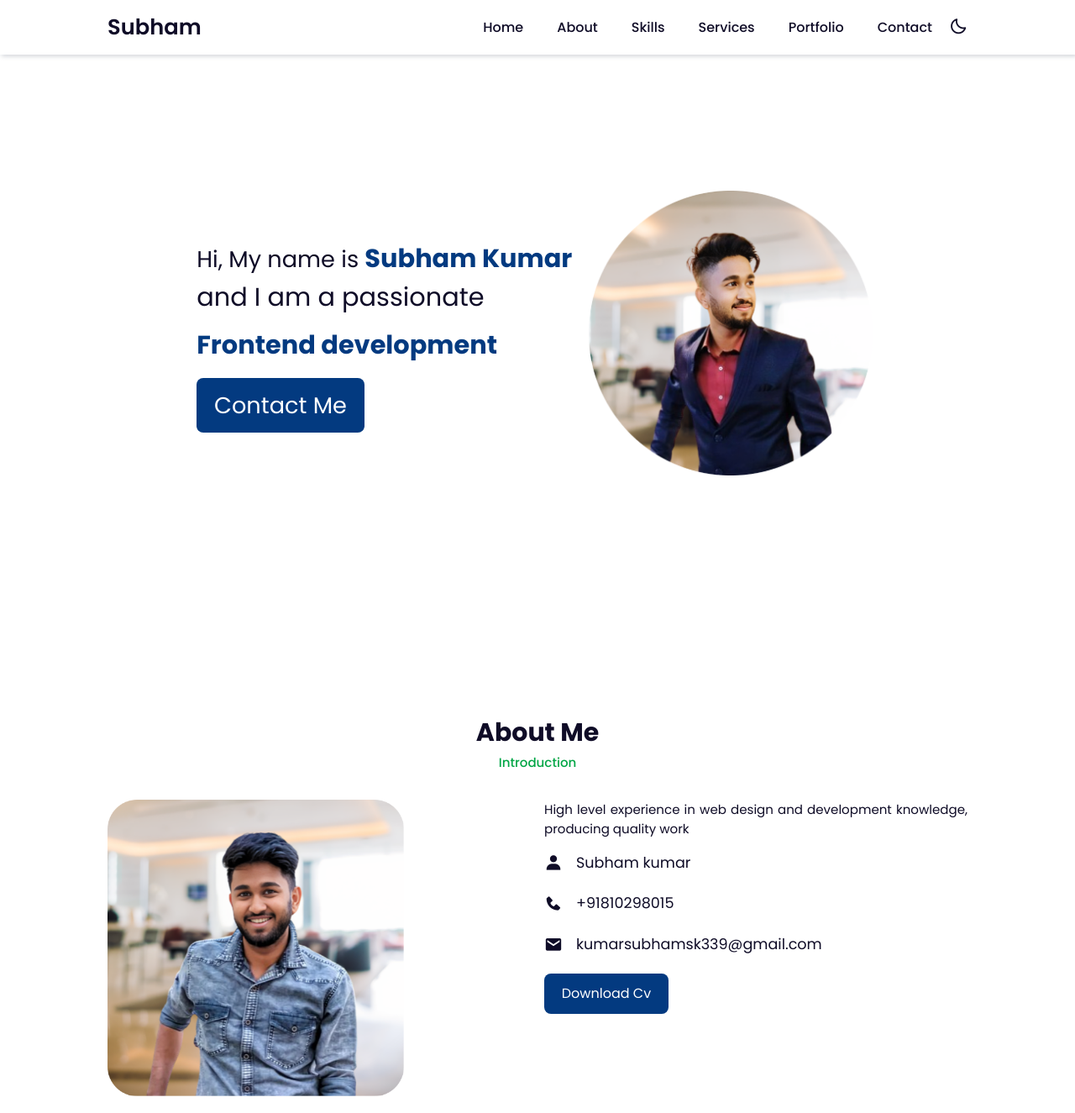
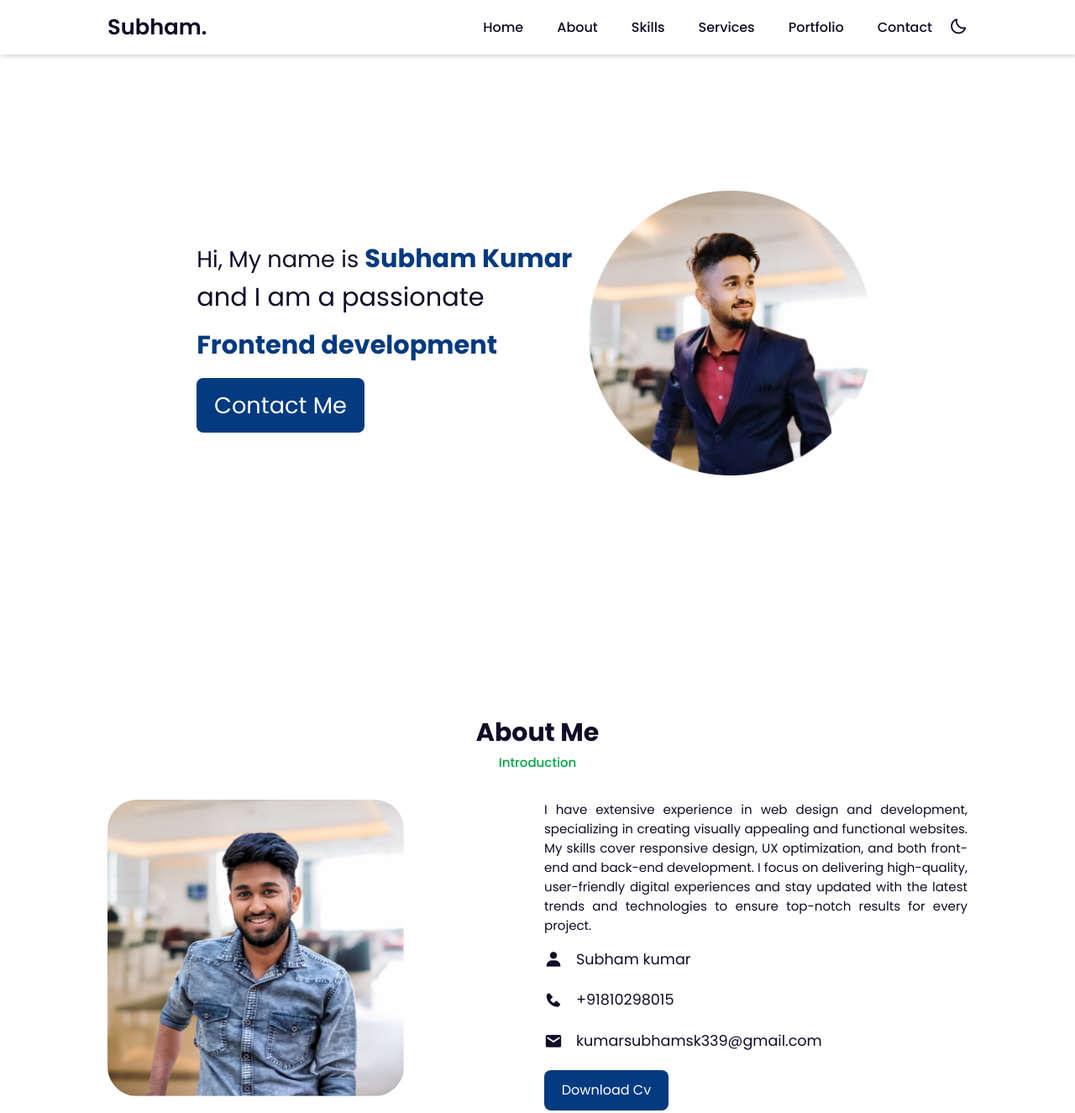
Before and after one commit to SubhamKumar25/Subham-portfolio, a plain HTML site: page index.html in a window 1280 px wide. Shown: the top 1325 px of the page at 84% size. Drawn offline with nearby package versions, Linux system fonts and the light colour scheme.

Commit message:
index.html

```diff
--- a/index.html
+++ b/index.html
@@ -7,6 +7,8 @@
     <title>Subham-Portfolio</title>
     <link rel="icon" href="assets/favicon.png" type="favicon">
     <!-- Link To CSS -->
+    <link href="https://fonts.googleapis.com/css2?family=Righteous&display=swap" rel="stylesheet">
+
     <link rel="stylesheet" href="./css/style.css">
     <!-- Box Icons -->
     <link rel="stylesheet"
@@ -16,7 +18,9 @@
 <body>
     <!-- Navbar -->
     <header>
-        <a href="#" class="logo">Subham</a>
+        <a href="#" class="logo">
+            <span class="logo">Subham.</span>
+        </a>
 
         <div class="bx bx-menu" id="menu-icon"></div>
 
@@ -61,7 +65,7 @@
                 <img src="assets/about.png" alt="">
             </div>
             <div class="about-text">
-                <p>High level experience in web design and development knowledge, producing quality work</p>
+                <p>I have extensive experience in web design and development, specializing in creating visually appealing and functional websites. My skills cover responsive design, UX optimization, and both front-end and back-end development. I focus on delivering high-quality, user-friendly digital experiences and stay updated with the latest trends and technologies to ensure top-notch results for every project.</p>
                 <div class="information">
                     <!-- Box 1 -->
                     <div class="info-box">
```
